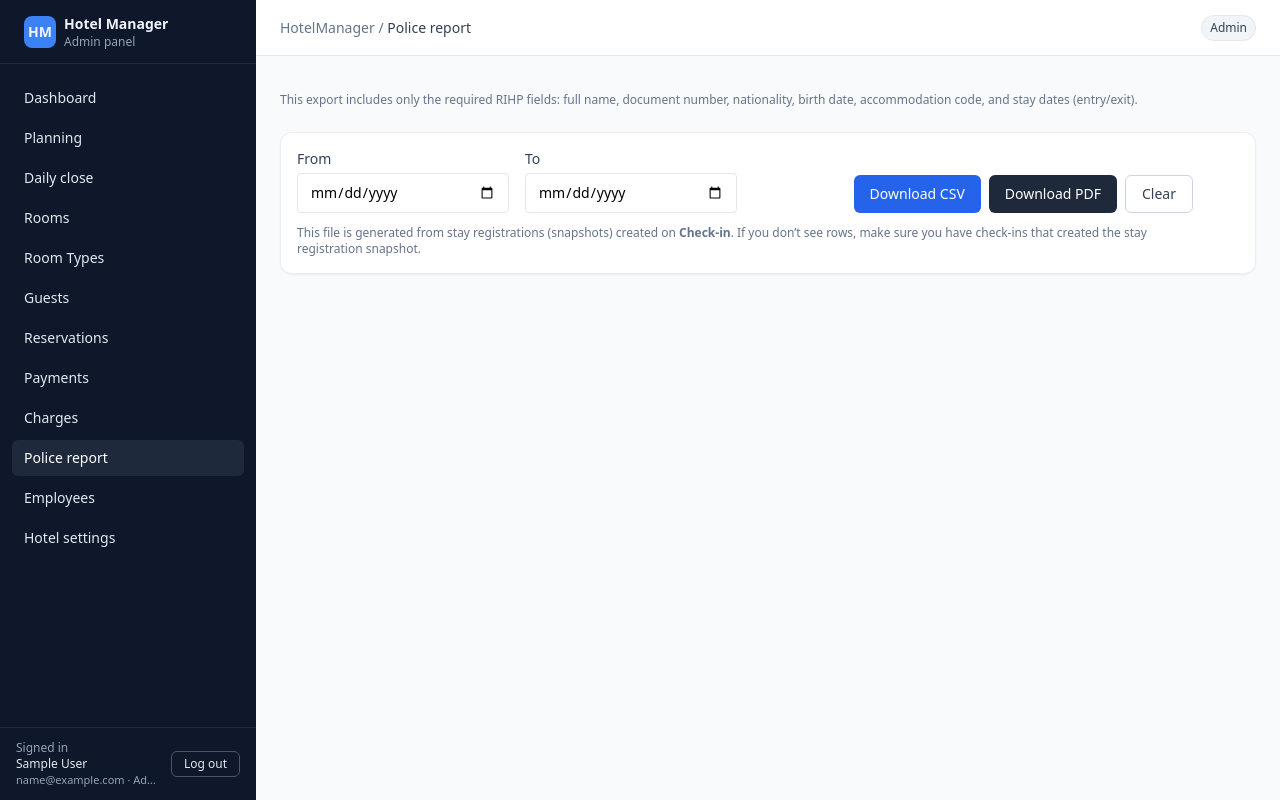
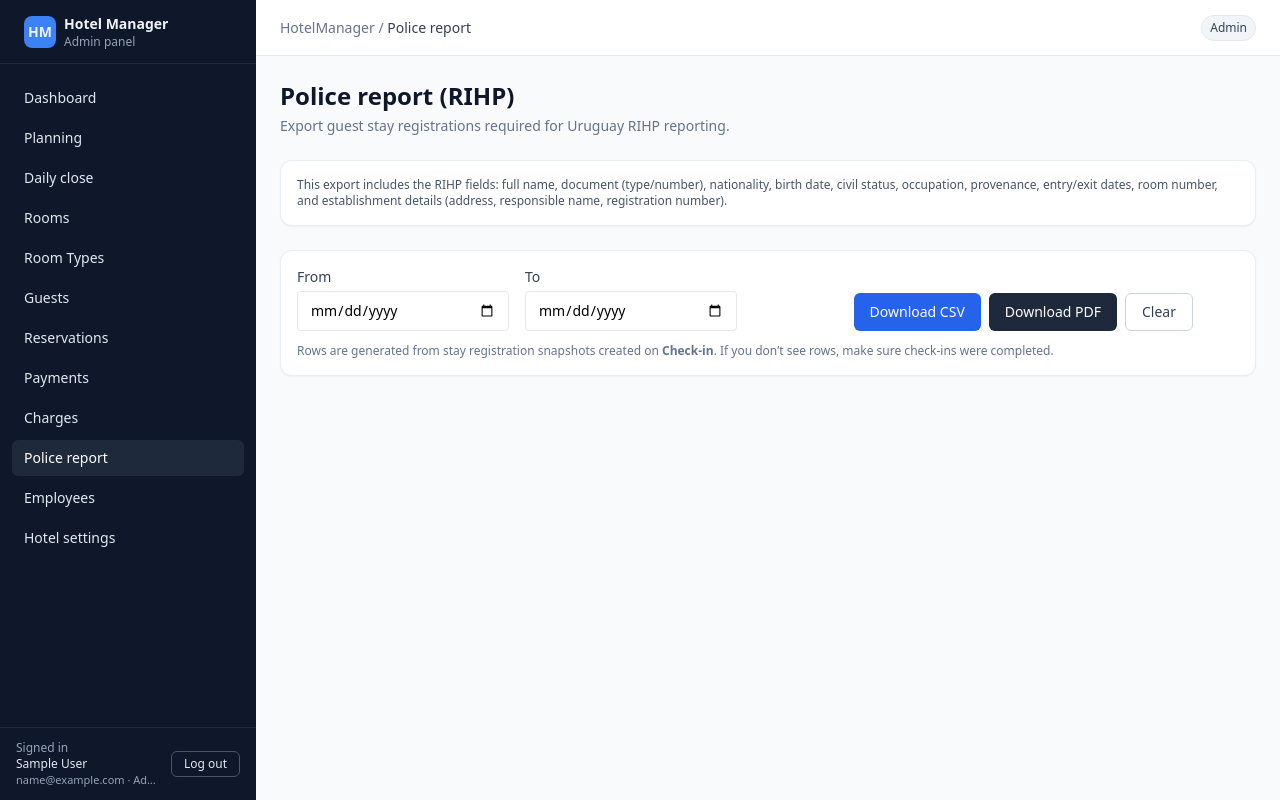
Before and after one commit to fgattidelaconcepcion/HotelManager, a React (Vite) app in the folder hotel-frontend/: page /police-report in a window 1280 px wide. Built offline with nearby package versions, Linux system fonts and the light colour scheme; no server answers; sample sign-in values are in the browser's storage.

Commit message:
fix:Button.tsx,PloiceReportPage.tsx deploy

```diff
--- a/hotel-frontend/src/components/ui/Button.tsx
+++ b/hotel-frontend/src/components/ui/Button.tsx
@@ -2,18 +2,29 @@ import type { ButtonHTMLAttributes, ReactNode } from "react";
 
 /**
  * Here I keep a small set of variants for consistent styling.
+ *
+ * IMPORTANT:
+ * - Netlify failed because the app used `variant="default"`,
+ *   but `variantClasses` did not include the "default" key.
+ * - So here I support "default" as an alias of "primary".
  */
-type ButtonVariant = "primary" | "secondary" | "ghost" | "danger";
+export type ButtonVariant = "default" | "primary" | "secondary" | "ghost" | "danger";
 
 /**
  * Here I reuse native button props, so onClick / disabled / type / etc work normally.
  */
-interface ButtonProps extends ButtonHTMLAttributes<HTMLButtonElement> {
+export interface ButtonProps extends ButtonHTMLAttributes<HTMLButtonElement> {
   variant?: ButtonVariant;
   children: ReactNode;
 }
 
+/**
+ * Here I define the CSS classes for each variant.
+ * - "default" is intentionally the same as "primary" so both work.
+ */
 const variantClasses: Record<ButtonVariant, string> = {
+  default:
+    "bg-blue-600 text-white hover:bg-blue-700 disabled:bg-blue-400 disabled:cursor-not-allowed",
   primary:
     "bg-blue-600 text-white hover:bg-blue-700 disabled:bg-blue-400 disabled:cursor-not-allowed",
   secondary:
@@ -32,7 +43,7 @@ export function Button({
   ...props
 }: ButtonProps) {
   /**
-   *  Critical UX fix:
+   * Critical UX fix:
    * Here I default to type="button" so clicking a button inside a <form>
    * does NOT submit the form accidentally.
    *
--- a/hotel-frontend/src/pages/PoliceReportPage.tsx
+++ b/hotel-frontend/src/pages/PoliceReportPage.tsx
@@ -6,19 +6,15 @@ import { Button } from "../components/ui/Button";
 import RoleGate from "../auth/RoleGate";
 
 /**
- * Police report page
+ * Police report page (RIHP - Uruguay)
  *
  * Here I export StayRegistration rows for police reporting:
- * - CSV (existing)
+ * - CSV
  * - PDF (printable)
  *
- * Backend endpoints (admin-only):
+ * Backend endpoints:
  * - GET /api/reports/police?from=YYYY-MM-DD&to=YYYY-MM-DD
  * - GET /api/reports/police/pdf?from=YYYY-MM-DD&to=YYYY-MM-DD
- *
- * NOTE:
- * I download using the authenticated axios instance (api),
- * so the JWT is included and the export works even if the route is protected.
  */
 
 function buildParams(from: string, to: string) {
@@ -43,11 +39,7 @@ function downloadBlob(blob: Blob, filename: string) {
 }
 
 function mapApiError(err: any) {
-  return (
-    err?.response?.data?.error ||
-    err?.message ||
-    "Something went wrong. Please try again."
-  );
+  return err?.response?.data?.error || err?.message || "Something went wrong. Please try again.";
 }
 
 export default function PoliceReportPage() {
@@ -71,17 +63,15 @@ export default function PoliceReportPage() {
       setLoadingCsv(true);
       setError(null);
 
-      /**
-       * Here I download CSV as a Blob, because:
-       * - I need the Authorization header (JWT)
-       * - and I want a direct download file
-       */
-      const res = await api.get("/reports/police", {
-        params,
-        responseType: "blob",
-      } as any);
+      const res = await api.get(
+        "/reports/police",
+        {
+          params,
+          responseType: "blob",
+        } as any
+      );
 
-      downloadBlob(res.data, "police-report.csv");
+      downloadBlob(res.data, "police-report-rihp.csv");
     } catch (err: any) {
       console.error("Error downloading CSV police report", err);
       setError(mapApiError(err));
@@ -95,16 +85,15 @@ export default function PoliceReportPage() {
       setLoadingPdf(true);
       setError(null);
 
-      /**
-       * Here I download PDF as a Blob so the browser saves it,
-       * and then the user can open/print it.
-       */
-      const res = await api.get("/reports/police/pdf", {
-        params,
-        responseType: "blob",
-      } as any);
+      const res = await api.get(
+        "/reports/police/pdf",
+        {
+          params,
+          responseType: "blob",
+        } as any
+      );
 
-      downloadBlob(res.data, "police-report.pdf");
+      downloadBlob(res.data, "police-report-rihp.pdf");
     } catch (err: any) {
       console.error("Error downloading PDF police report", err);
       setError(mapApiError(err));
@@ -115,32 +104,37 @@ export default function PoliceReportPage() {
 
   return (
     <div className="space-y-6">
-     <p className="text-xs text-slate-500 mt-3">
-  This export includes only the required RIHP fields:
-  full name, document number, nationality, birth date, accommodation code,
-  and stay dates (entry/exit).
-</p>
+      <PageHeader
+        title="Police report (RIHP)"
+        description="Export guest stay registrations required for Uruguay RIHP reporting."
+      />
+
+      <Card>
+        <CardBody>
+          <p className="text-xs text-slate-600">
+            This export includes the RIHP fields: full name, document (type/number), nationality,
+            birth date, civil status, occupation, provenance, entry/exit dates, room number, and
+            establishment details (address, responsible name, registration number).
+          </p>
+        </CardBody>
+      </Card>
 
       {error && (
         <Card>
           <CardBody>
-            <div className="bg-red-50 text-red-800 px-4 py-2 rounded text-sm">
-              {error}
-            </div>
+            <div className="bg-red-50 text-red-800 px-4 py-2 rounded text-sm">{error}</div>
           </CardBody>
         </Card>
       )}
 
-      {/* Admin-only exports (because the backend is admin-only too) */}
+      {/* Exports are sensitive: admin + receptionist can access if you want. */}
       <RoleGate allowed={["admin", "receptionist"]}>
         <Card>
           <CardBody>
             <div className="max-w-4xl">
               <div className="grid gap-4 md:grid-cols-4 items-end">
                 <div className="md:col-span-1">
-                  <label className="block text-sm font-medium text-slate-700">
-                    From
-                  </label>
+                  <label className="block text-sm font-medium text-slate-700">From</label>
                   <input
                     type="date"
                     value={from}
@@ -150,9 +144,7 @@ export default function PoliceReportPage() {
                 </div>
 
                 <div className="md:col-span-1">
-                  <label className="block text-sm font-medium text-slate-700">
-                    To
-                  </label>
+                  <label className="block text-sm font-medium text-slate-700">To</label>
                   <input
                     type="date"
                     value={to}
@@ -191,10 +183,9 @@ export default function PoliceReportPage() {
               </div>
 
               <p className="text-xs text-slate-500 mt-3">
-                This file is generated from stay registrations (snapshots) created on{" "}
-                <span className="font-semibold">Check-in</span>. If you don’t see
-                rows, make sure you have check-ins that created the stay
-                registration snapshot.
+                Rows are generated from stay registration snapshots created on{" "}
+                <span className="font-semibold">Check-in</span>. If you don’t see rows, make sure
+                check-ins were completed.
               </p>
             </div>
           </CardBody>
--- /dev/null
+++ b/hotel-frontend/src/vite-env.d.ts
@@ -0,0 +1,2 @@
+/// <reference types="vite/client" />
+/// <reference types="vite-plugin-pwa/client" />
```
Also changed, not shown: hotel-frontend/src/pages/HotelSettingsPage.tsx (+5 -17 lines), 1 other file (tests, documents, lock files or other folders).
